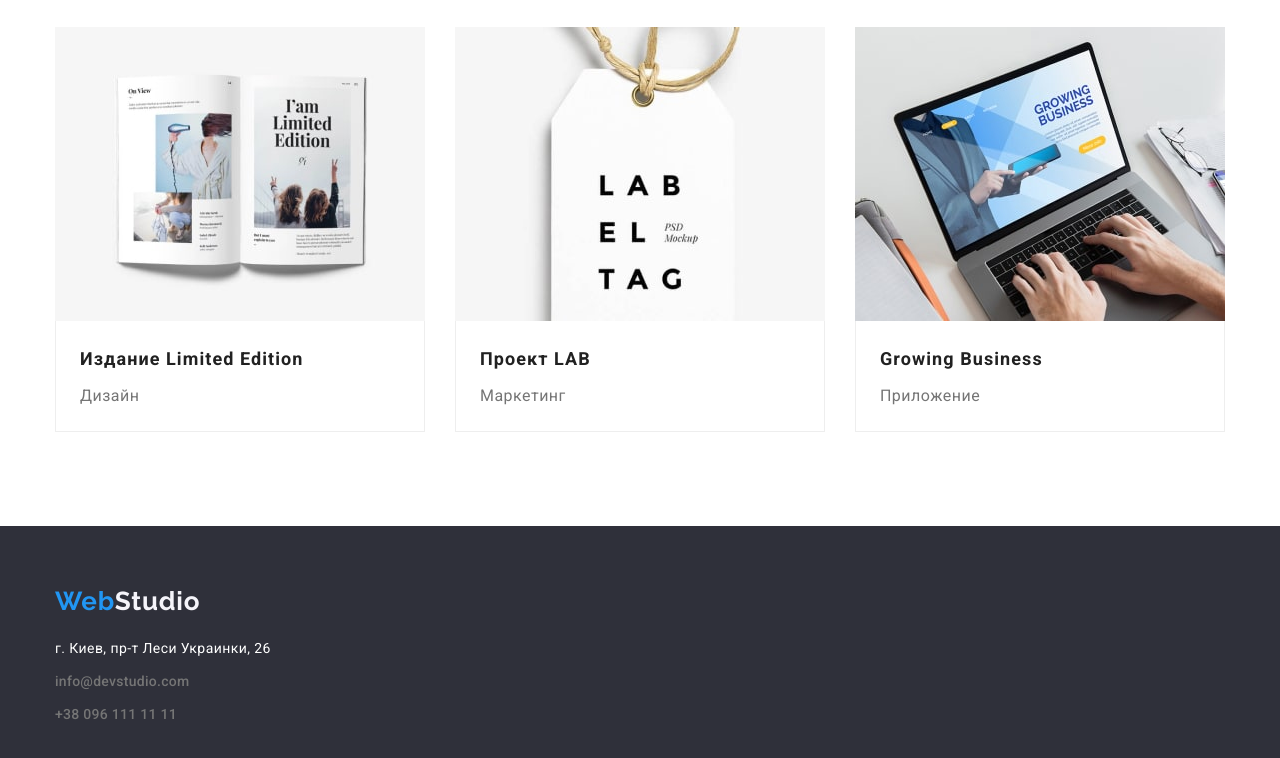
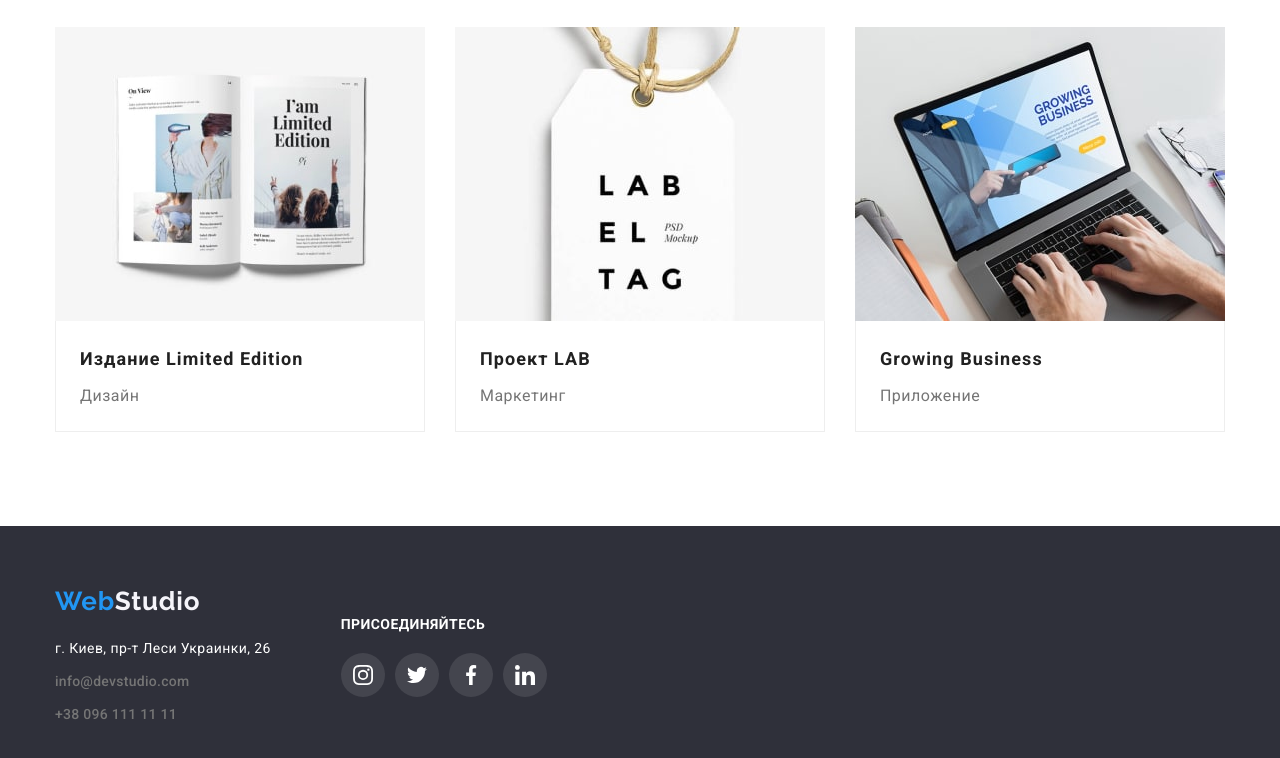
Before and after one commit to Volodymyr-Oliynyk/goit-markup-hw-04., a plain HTML site: page portfolio.html in a window 1280 px wide. Shown: the part 1106-1864 px from the top of the page. Drawn offline with nearby package versions, Linux system fonts and the light colour scheme.

Commit message:
Full-hw4

```diff
--- a/css/styles.css
+++ b/css/styles.css
@@ -151,8 +151,6 @@ body {
 .contact-link:hover,
 .contact-link:focus {
   color: var(--accent-color);
-  /* drop-shadow(0px 4px 4px rgba(0, 0, 0, 0.25)); */
-  box-shadow: (0px 4px 4px rgba(0, 0, 0, 0.25));
 }
 
 .contact-icon {
@@ -246,6 +244,7 @@ body {
 }
 
 /* ------------SERTVISE------------------- */
+
 .service {
   padding-top: 0;
 }
@@ -380,9 +379,15 @@ body {
 .client-link:hover,
 .client-link:focus {
   color: var(--accent-color);
+  border-color: var(--accent-color);
 }
 .client-icon {
   fill: currentColor;
+}
+
+.client-icon:hover,
+.client-icon:focus {
+  filter: drop-shadow(0px 4px 4px rgba(0, 0, 0, 0.25));
 }
 
 /* -----------------PORTFOLIO--filter-button---------------- */
@@ -414,6 +419,8 @@ body {
 .filter-item :active {
   background-color: var(--accent-color);
   color: var(--secondary-color);
+  box-shadow: 0px 3px 1px rgba(0, 0, 0, 0.1), 0px 1px 2px rgba(0, 0, 0, 0.08),
+    0px 2px 2px rgba(0, 0, 0, 0.12);
 }
 
 .project-list {
@@ -460,17 +467,17 @@ body {
   color: var(--primary-shade-color);
 }
 /* ---------FOOTER------------------ */
-
 .footer {
-  display: flex;
-  padding: 60px 0;
-  text-align: left;
-
   background-color: var(--primary-background-color);
 }
-/* .footer-connection {
+.social-conection {
+  display: flex;
+  align-items: center;
+  padding: 60px 15px;
+  margin: 0 auto;
+  text-align: left;
+}
 
-} */
 .logo-white {
   color: var(--secondary-shade-color);
 }
@@ -520,20 +527,22 @@ body {
 }
 
 .footer-social-container {
-  align-items: center;
+  margin-left: 70px;
 }
 
 .text-social-container {
-  display: block;
+  font-style: normal;
   font-weight: 700;
   font-size: 14px;
   line-height: 1.14;
   letter-spacing: 0.03em;
+  text-transform: uppercase;
 
   margin-bottom: 20px;
-
+  margin-right: auto;
   color: var(--secondary-color);
 }
+
 .footer-social-list {
   display: flex;
 }
--- a/portfolio.html
+++ b/portfolio.html
@@ -36,12 +36,18 @@
         </nav>
         <ul class="contact-list list">
           <li class="contact-item">
-            <a href="mailto:info@devstudio.com" class="contact-link link .block"
+            <a href="mailto:info@devstudio.com" class="contact-link mail-top link"
+              ><svg class="contact-icon" wight="16" height="12">
+                <use href="./img/icons.svg#icon-mail"></use></svg
               >info@devstudio.com</a
             >
           </li>
           <li class="contact-item">
-            <a href="tel:+380961111111" class="contact-link link .block">+38 096 111 11 11</a>
+            <a href="tel:+380961111111" class="contact-link phone link"
+              ><svg class="contact-icon" wight="10" height="16">
+                <use href="./img/icons.svg#icon-phone"></use></svg
+              >+38 096 111 11 11</a
+            >
           </li>
         </ul>
       </div>
@@ -192,7 +198,8 @@
     </main>
 
     <footer class="footer">
-      <div class="footer-connection container">
+      <div class="social-conection container">
+        <div class="footer-connection">
           <a href="./index.html" class="logo logo-white link"
             ><span class="logo-web">Web</span>Studio</a
           >
@@ -216,6 +223,40 @@
             </ul>
           </address>
         </div>
+        <div class="footer-social-container">
+          <p class="text-social-container">присоединяйтесь</p>
+          <ul class="footer-social-list list">
+            <li class="footer-social-item">
+              <a href="" class="footer-social-link">
+                <svg class="footer-social-icon">
+                  <use href="./img/icons.svg#icon-instagram" width="20" height="20"></use>
+                </svg>
+              </a>
+            </li>
+            <li class="footer-social-item">
+              <a href="" class="footer-social-link">
+                <svg class="footer-social-icon">
+                  <use href="./img/icons.svg#icon-twitter" width="20" height="20"></use>
+                </svg>
+              </a>
+            </li>
+            <li class="footer-social-item">
+              <a href="" class="footer-social-link">
+                <svg class="footer-social-icon">
+                  <use href="./img/icons.svg#icon-facebook" width="20" height="20"></use>
+                </svg>
+              </a>
+            </li>
+            <li class="footer-social-item">
+              <a href="" class="footer-social-link">
+                <svg class="footer-social-icon">
+                  <use href="./img/icons.svg#icon-linkedin" width="20" height="20"></use>
+                </svg>
+              </a>
+            </li>
+          </ul>
+        </div>
+      </div>
     </footer>
   </body>
 </html>
```
Also changed, not shown: index.html (+113 -94 lines). Lines whose indentation alone changed are shown as unchanged.
